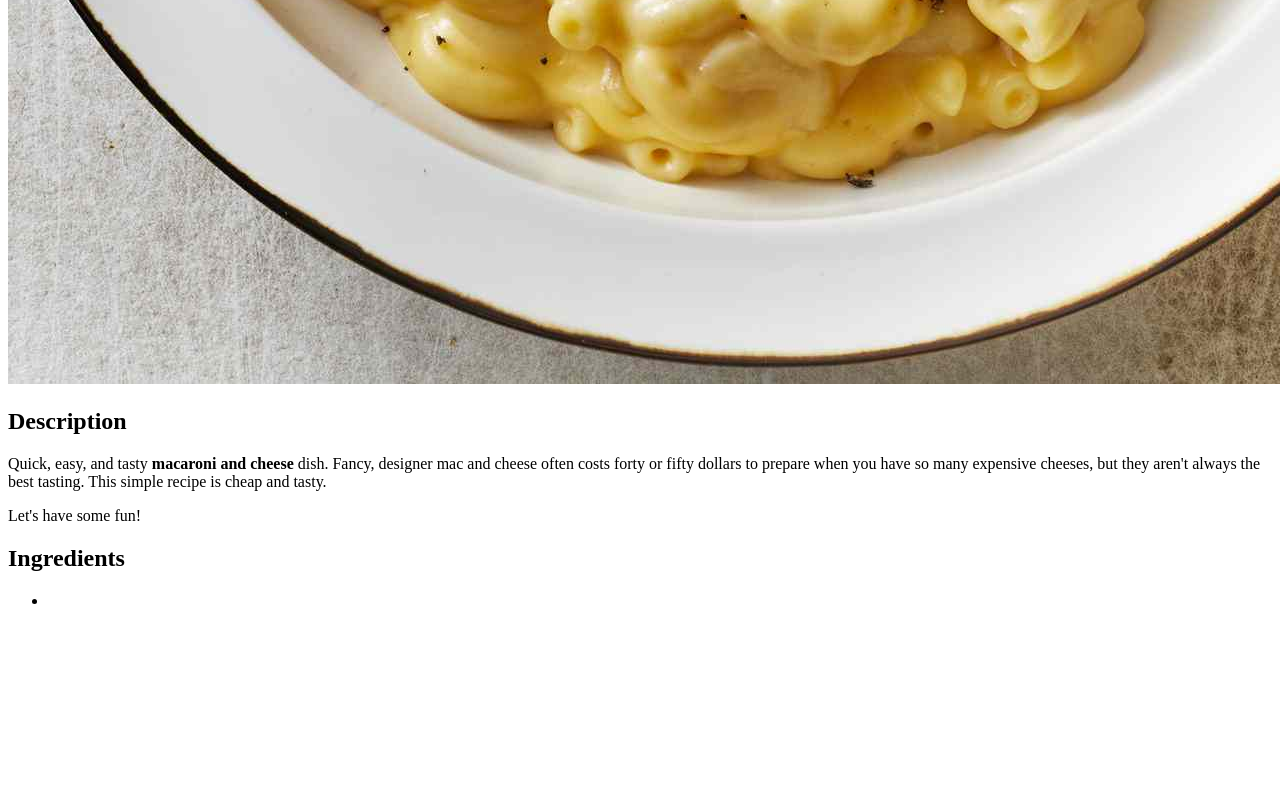
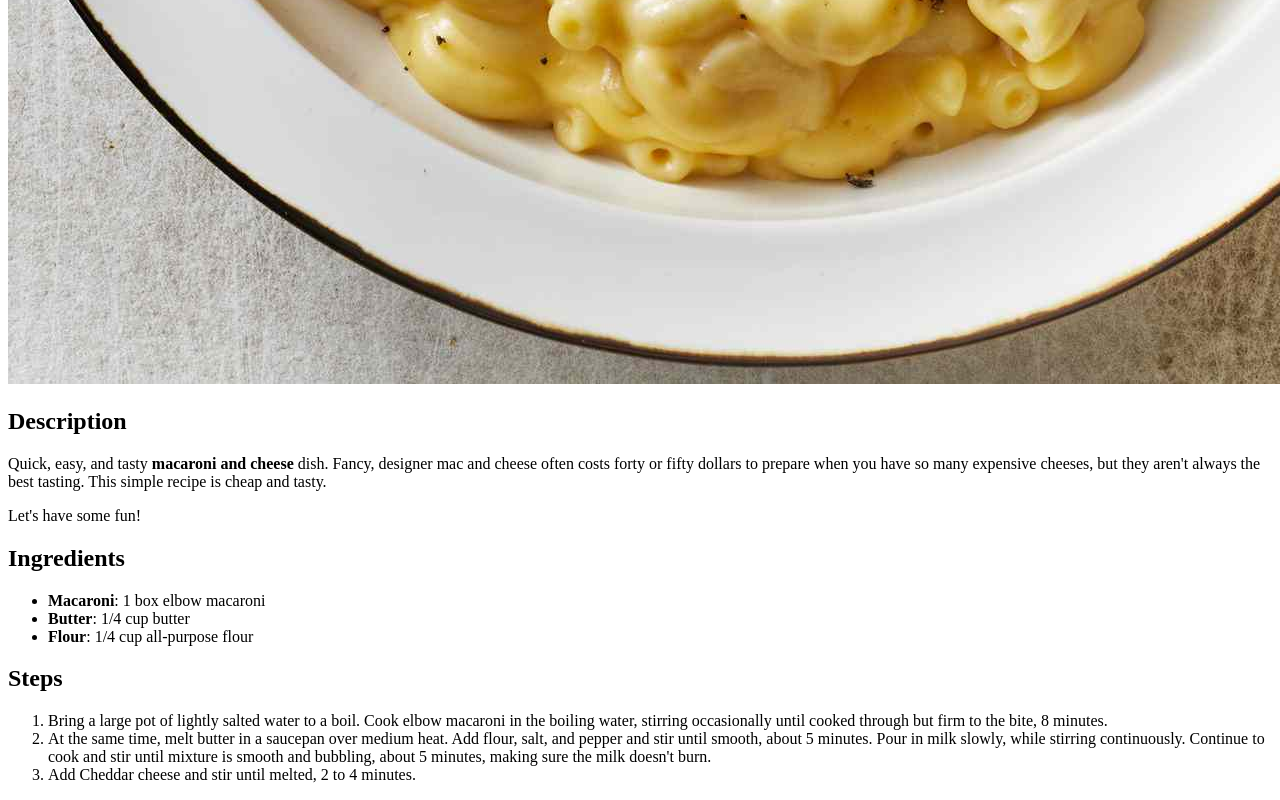
Before and after one commit to BreadUndertaker/odin-recipes, a plain HTML site: page recipes/macaroni.html in a window 1280 px wide. Shown: the part 1196-1996 px from the top of the page. Before the commit the page ends 1822 px from the top, so only its background shows below. Drawn offline with Linux system fonts and the light colour scheme.

```diff
--- a/recipes/macaroni.html
+++ b/recipes/macaroni.html
@@ -1,5 +1,5 @@
 <!DOCTYPE html>
-<html>
+<html lang="en">
     <head>
         <meta charset="UTF-8">
         <title>Macaroni and cheese</title>
@@ -18,7 +18,17 @@
         <h2>Ingredients</h2>
         <!--Unordered list of ingredients-->
         <ul>
-            <li></li>
+            <li><strong>Macaroni</strong>: 1 box elbow macaroni</li>
+            <li><strong>Butter</strong>: 1/4 cup butter</li>
+            <li><strong>Flour</strong>: 1/4 cup all-purpose flour</li>
         </ul>
+
+        <h2>Steps</h2>
+        <!--Ordered list of steps to make dish-->
+        <ol>
+            <li>Bring a large pot of lightly salted water to a boil. Cook elbow macaroni in the boiling water, stirring occasionally until cooked through but firm to the bite, 8 minutes.</li>
+            <li>At the same time, melt butter in a saucepan over medium heat. Add flour, salt, and pepper and stir until smooth, about 5 minutes. Pour in milk slowly, while stirring continuously. Continue to cook and stir until mixture is smooth and bubbling, about 5 minutes, making sure the milk doesn't burn.</li>
+            <li>Add Cheddar cheese and stir until melted, 2 to 4 minutes.</li>
+        </ol>
     </body>
 </html>
```
Also changed, not shown: index.html (+4 -2 lines).
